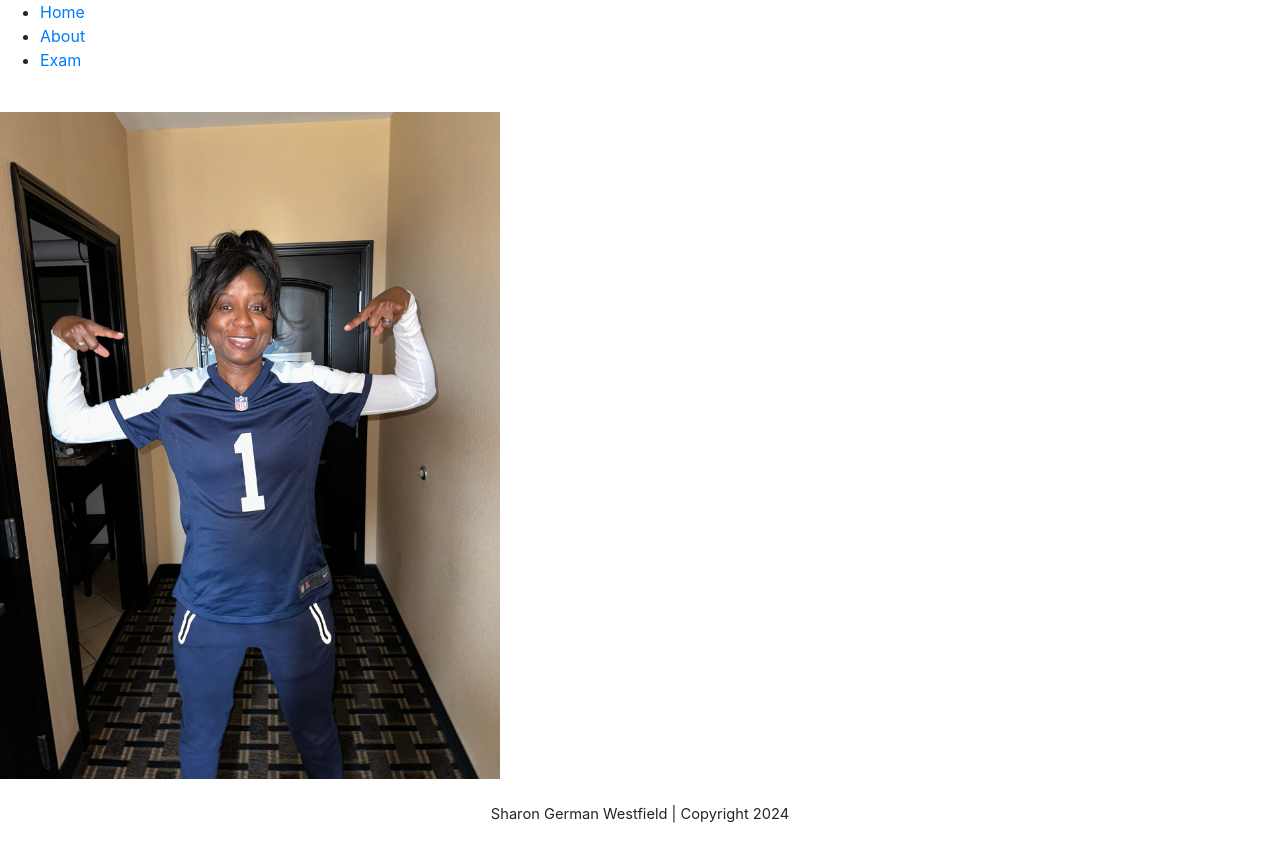
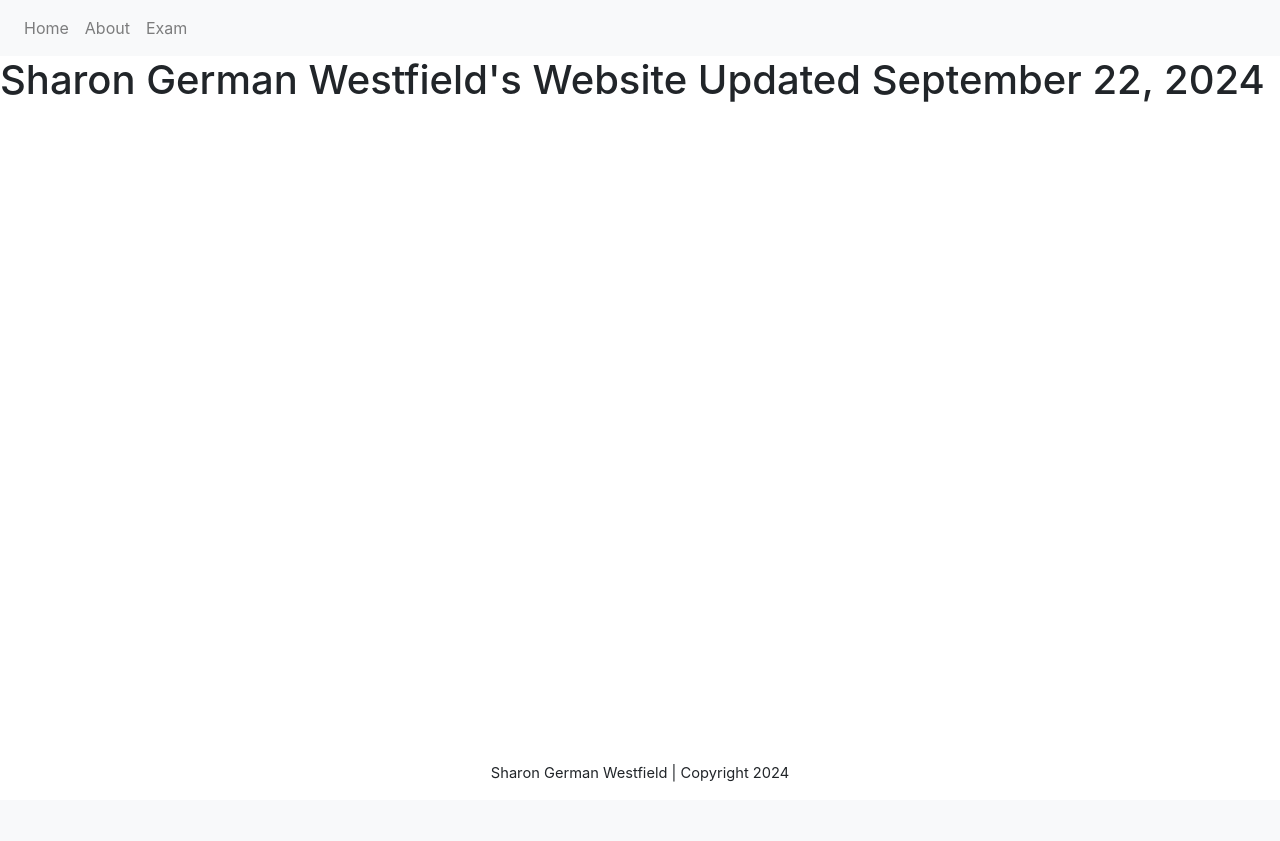
Before and after one commit to sgerman71/flask_sgermanwestfield, a Flask app: page / in a window 1280 px wide. After the commit the page ends 782 px from the top, so only its background shows below. Run offline with Flask 3, Linux system fonts and the light colour scheme; some libraries are stand-ins or nearby versions.

Commit message:
write code

```diff
--- a/app/templates/base.html
+++ b/app/templates/base.html
@@ -1,25 +1,14 @@
-<!-- base html template for the Flask application -->
 <!DOCTYPE html>
-
-<!-- html language is english -->
 <html lang="en">
 
-<!-- head of the html document -->
 <head>
-    <!-- Specifies the character encoding for the HTML document -->
     <meta charset="UTF-8">
-
-    <!-- Title of the HTML document -->
     <title>Flask Example</title>
-
-    <!-- Link to Bootstrap CSS for styling -->
     <link href="https://stackpath.bootstrapcdn.com/bootstrap/4.5.2/css/bootstrap.min.css" rel="stylesheet">
     <style>
-        /* style for the footer */
         .footer-text {
             font-size: 11pt;
         }
-        /* layout for the body to ensure footer stays at the bottom */
         body {
             display: flex;
             flex-direction: column;
@@ -32,26 +21,35 @@
 </head>
 <body>
 
-<!-- Navigation links -->
-<nav>
-    <ul>
-        <!-- Link to the index page -->
-        <li><a href="{{ url_for('index') }}">Home</a></li>
+<!-- Navigation bar using Bootstrap -->
+<nav class="navbar navbar-expand-lg navbar-light bg-light">
 
-        <!-- Link to the about page -->
-        <li><a href="{{ url_for('about') }}">About</a></li>
-
-        <!-- Link to the exam page -->
-        <li><a href="{{ url_for('exam') }}">Exam</a></li>
-    </ul>
+    <button class="navbar-toggler" type="button" data-toggle="collapse" data-target="#navbarNav"
+            aria-controls="navbarNav" aria-expanded="false" aria-label="Toggle navigation">
+        <span class="navbar-toggler-icon"></span>
+    </button>
+    <div class="collapse navbar-collapse" id="navbarNav">
+        <ul class="navbar-nav">
+            <li class="nav-item">
+                <a class="nav-link" href="{{ url_for('index') }}">Home</a>
+            </li>
+            <li class="nav-item">
+                <a class="nav-link" href="{{ url_for('about') }}">About</a>
+            </li>
+            <li class="nav-item">
+                <a class="nav-link" href="{{ url_for('exam') }}">Exam</a>
+            </li>
+        </ul>
+    </div>
 </nav>
 
 <!-- Content block -->
-{% block content %}{% endblock %}
+<main>
+    {% block content %}{% endblock %}
+</main>
 
 <!-- Footer text that is centered -->
 <footer class="text-center mt-4">
-    <!-- Footer text is Exam 1 Copyright 2024 -->
     <p class="footer-text">Sharon German Westfield | Copyright 2024</p>
 </footer>
 
@@ -61,11 +59,3 @@
 
 </body>
 </html>
-
-<!-- Scripts for Bootstrap and jQuery -->
-<script src="https://code.jquery.com/jquery-3.5.1.slim.min.js"></script>
-<script src="https://cdn.jsdelivr.net/npm/@popperjs/core@2.5.4/dist/umd/popper.min.js"></script>
-<script src="https://stackpath.bootstrapcdn.com/bootstrap/4.5.2/js/bootstrap.min.js"></script>
-
-</body>
-</html>
--- a/app/templates/index.html
+++ b/app/templates/index.html
@@ -4,19 +4,12 @@
 <!-- This block will be displayed in the content block of the layout.html file -->
 {% block content %}
 
-    <!-- Specifies the character encoding for the HTML document -->
-    <meta charset="UTF-8">
+
     <!-- Title of the HTML document -->
-<title>Sharon German Westfield's Website</title>
+<h1>Sharon German Westfield's Website Updated September 22, 2024</h1>
 
-    <!--line break in text -->
-    <br>
-
-    <!--image content that will be displayed on the page -->
-<img src="{{ url_for('static', filename='assets/number 1 Fan-Dallase.jpg') }}"
-     alt="Sharon German Westfield No. 1 Cowboys Fan" width="500
-"/>
-
+<!-- indicates a line break in text -->
+<br>
 <!--end the block content -->
 
 {% endblock %}
```
Also changed, not shown: app/templates/about.html (+12 -1 lines).
